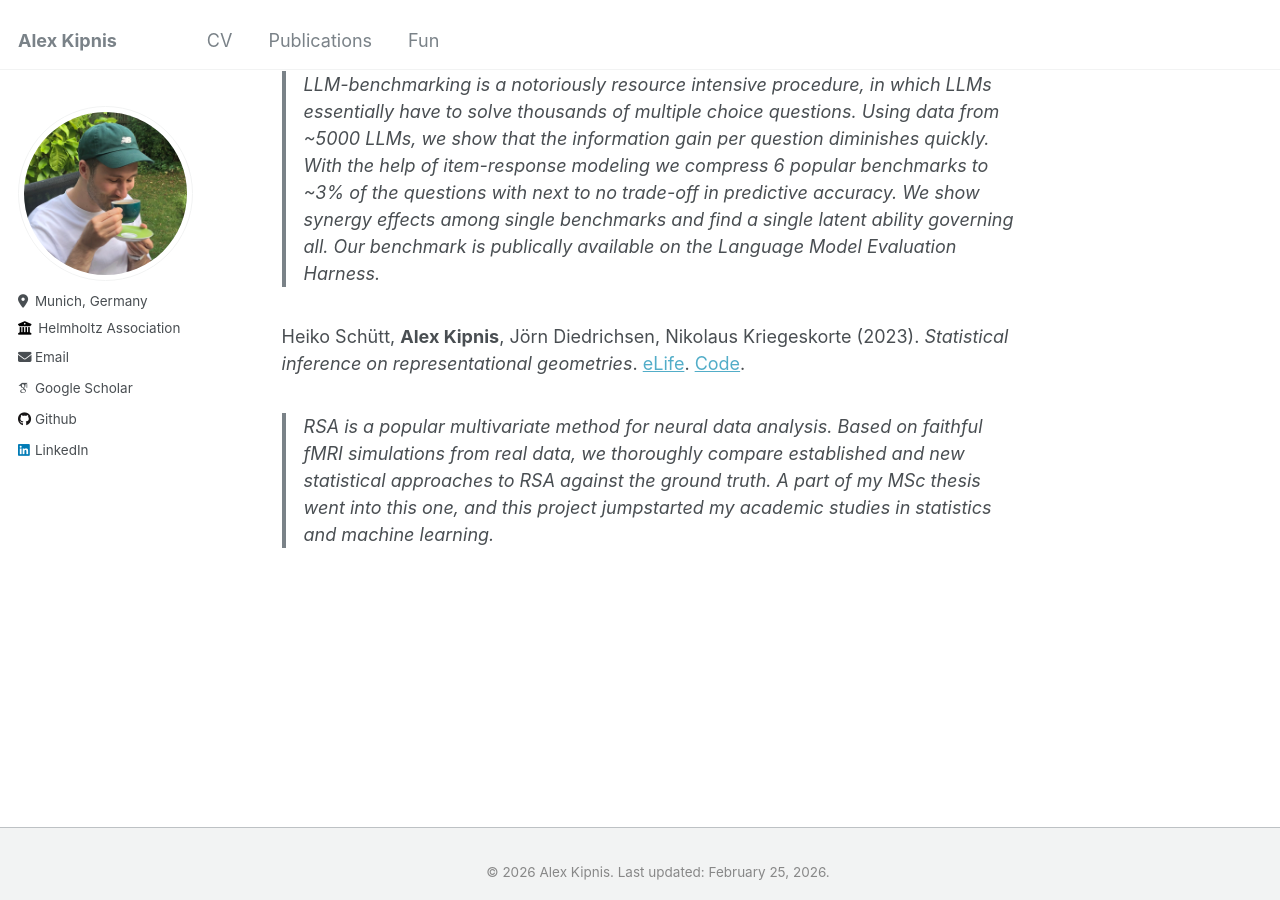
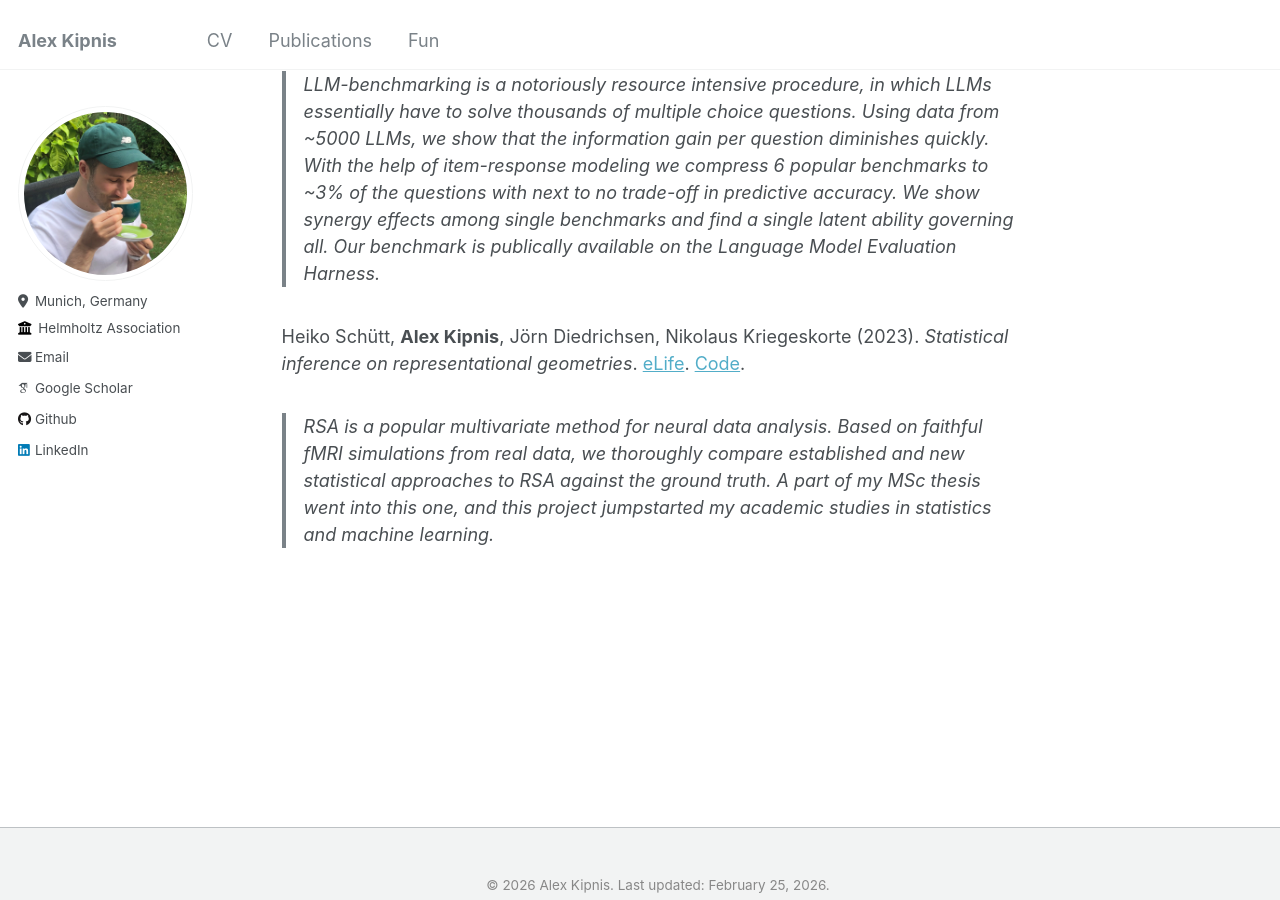
Before and after one commit to adkipnis/adkipnis.github.io, a Jekyll site: the page built from _pages/about.md, in a window 1280 px wide and 900 px high, scrolled down 780 px. Built offline with Jekyll 4.4.1, drawn with Linux system fonts in a browser that asks for light colours; some web fonts are replaced.

Commit message:
Reduce footer padding in footer.html

```diff
--- a/_includes/footer.html
+++ b/_includes/footer.html
@@ -1,4 +1,4 @@
-<footer class="page__footer" style="padding: 1rem 0; text-align: center; border-top: none;">
+<footer class="page__footer" style="padding: 0.25rem 0; text-align: center; border-top: none;">
     <div style="font-size: 0.75rem; color: #888;">
         &copy; 2026 Alex Kipnis. Last updated: February 25, 2026.
     </div>
```
